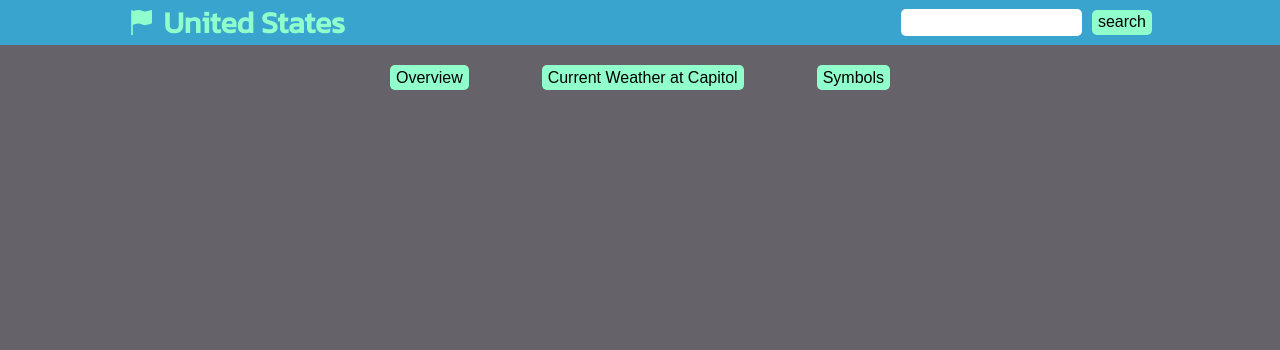
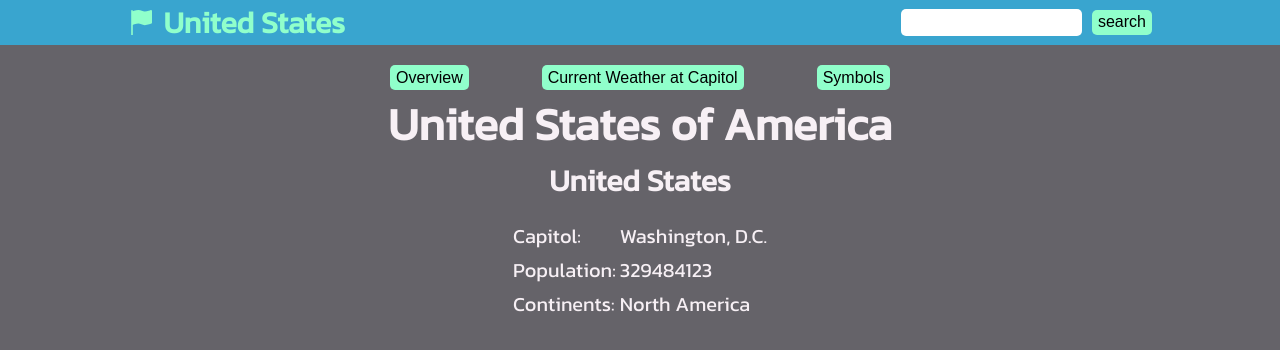
Before and after one commit to brooklynlonghurst/country-explorer, a React (Create React App) app: page / in a window 1280 px wide. Shown: the top 350 px of the page. Built offline with nearby package versions, Linux system fonts and the light colour scheme.

Commit message:
implements weather API

```diff
--- a/src/Components/MainDisplay.js
+++ b/src/Components/MainDisplay.js
@@ -1,4 +1,7 @@
 import React, { useState } from "react";
+import Overview from "./Overview";
+import Weather from "./Weather"
+import Symbols from "./Symbols";
 
 const MainDisplay = () => {
     const [view, setView] = useState("Overview");
@@ -11,6 +14,9 @@
                 </button>
                 <button onClick={() => setView("Symbols")}>Symbols</button>
             </div>
+            {view === "Overview" && <Overview />}
+            {view === "Weather" && <Weather />}
+            {view === "Symbols" && <Symbols />}
         </div>
     );
 };
--- /dev/null
+++ b/src/Components/Overview.js
@@ -0,0 +1,37 @@
+import React from 'react'
+import { useSelector } from 'react-redux'
+import { selectDisplay } from '../redux/slices/displayCountrySlice'
+
+function Overview() {
+    const currentDisplay = useSelector(selectDisplay)
+
+    return (
+        <div className='stack'>
+            <h1>{currentDisplay.name.official}</h1>
+            <h2>{currentDisplay.name.common}</h2>
+
+            <table className='overview-table'>
+                <tr>
+                    <td>Capitol: </td>
+                    {currentDisplay.capital.map((e) => (
+                        <td>{e}</td>
+                    ))}
+                </tr>
+                <tr>
+                    <td>Population: </td>
+                    <td>{currentDisplay.population}</td>
+                </tr>
+                <tr>
+                    <td>Continents: </td>
+                    {currentDisplay.continents.map((e) => (
+                        <td>{e}</td>
+                    ))}
+                </tr>
+
+            </table>
+
+        </div>
+    )
+}
+
+export default Overview
--- /dev/null
+++ b/src/Components/Symbols.js
@@ -0,0 +1,31 @@
+import React from 'react'
+import { useSelector } from 'react-redux'
+import { selectDisplay } from '../redux/slices/displayCountrySlice'
+
+function Symbols() {
+    const currentDisplay = useSelector(selectDisplay)
+
+    return (
+        <div className='symbols'>
+            <div className='stack'>
+                <h2>Flag of {currentDisplay.name.common}:</h2>
+                {currentDisplay.flags ? (
+                    <img src={currentDisplay.flags.png} />
+                ) : (
+                    "(No Data Found)"
+                )}
+            </div>
+            <div className='stack'>
+                <h2>Coat of Arms of {currentDisplay.name.common}:</h2>
+                {currentDisplay.coatOfArms ? (
+                    <img src={currentDisplay.coatOfArms.png} />
+                ) : (
+                    "(No Data Found)"
+                )}
+            </div>
+
+        </div>
+    )
+}
+
+export default Symbols
--- a/src/Components/Weather.js
+++ b/src/Components/Weather.js
@@ -1,30 +1,61 @@
 import axios from "axios";
 import React, { useEffect, useState } from "react";
+import { useSelector } from "react-redux";
+import { selectDisplay } from "../redux/slices/displayCountrySlice";
 
 const Weather = () => {
     const [weather, setWeather] = useState();
+    const display = useSelector(selectDisplay)
+    const latitude = display.capitalInfo.latlng[0]
+    const longitude = display.capitalInfo.latlng[1]
 
-    // ------------------------------------
-    // PASTE RAPIDAPI CODE SNIPPET IN A USEEFFECT HERE
-    // ------------------------------------
+    useEffect(() => {
+        const options = {
+            method: 'GET',
+            url: 'https://weatherapi-com.p.rapidapi.com/current.json',
+            params: {q: `${latitude}, ${longitude}`},
+            headers: {
+                'X-RapidAPI-Key': '6d4c45d270mshd84b3b7815226ffp161c08jsn3de291b9e2e7',
+                'X-RapidAPI-Host': 'weatherapi-com.p.rapidapi.com'
+            }
+        };
+
+        axios
+            .request(options)
+            .then(function (response) {
+                console.log(response.data)
+                setWeather(response.data)
+            })
+            .catch(function (error) {
+                console.error(error)
+            })
+    }, [])
 
     return (
         <div>
             <table className="overview-table">
                 <tr>
                     <td>Conditions: </td>
+                    <td>{weather?.current?.condition?.text}</td>
                 </tr>
                 <tr>
                     <td>Temperature: </td>
+                    <td>{weather?.current.temp_f} degrees Fahrenheit</td>
                 </tr>
                 <tr>
                     <td>Feels Like: </td>
+                    <td>{weather?.current?.feelslike_f} degrees Fahrenheit</td>
                 </tr>
                 <tr>
                     <td>Humidity: </td>
+                    <td>{weather?.current?.humidity}%</td>
                 </tr>
                 <tr>
                     <td>Wind Speed: </td>
+                    <td>
+                        {weather?.current?.wind_mph} mph {" "}
+                        {weather?.current?.wind_dir}
+                    </td>
                 </tr>
             </table>
         </div>
```
